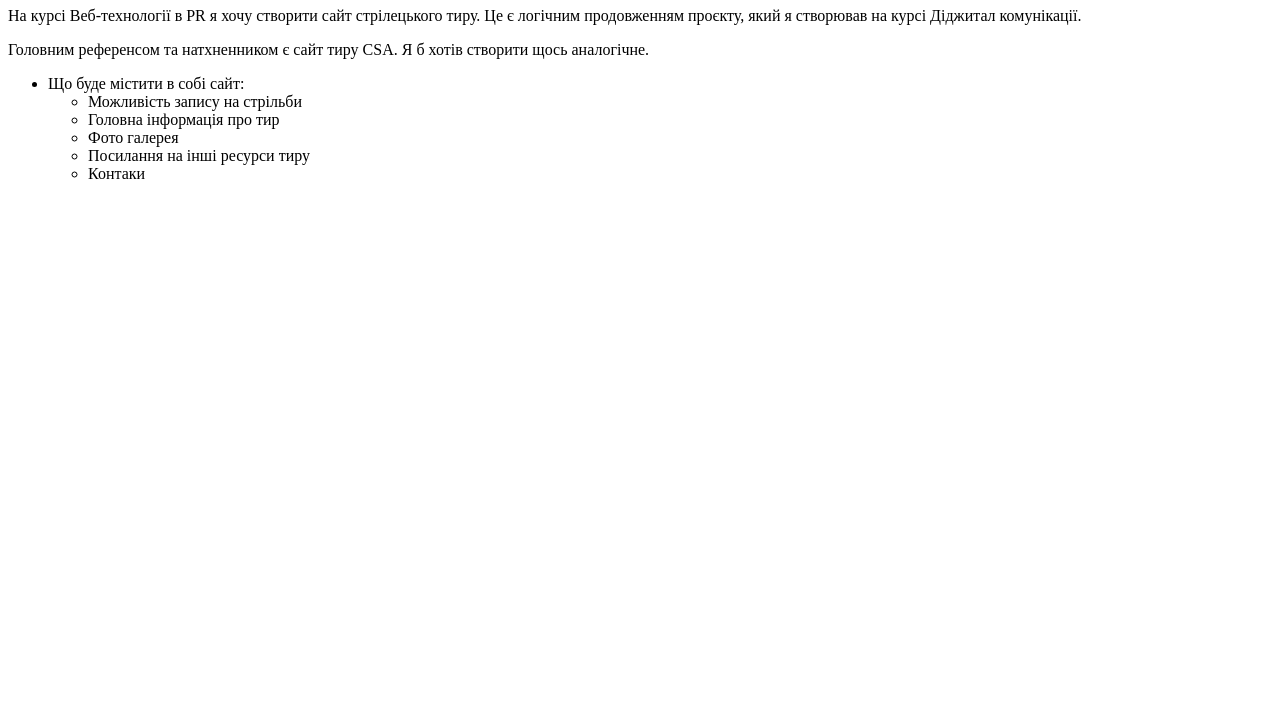
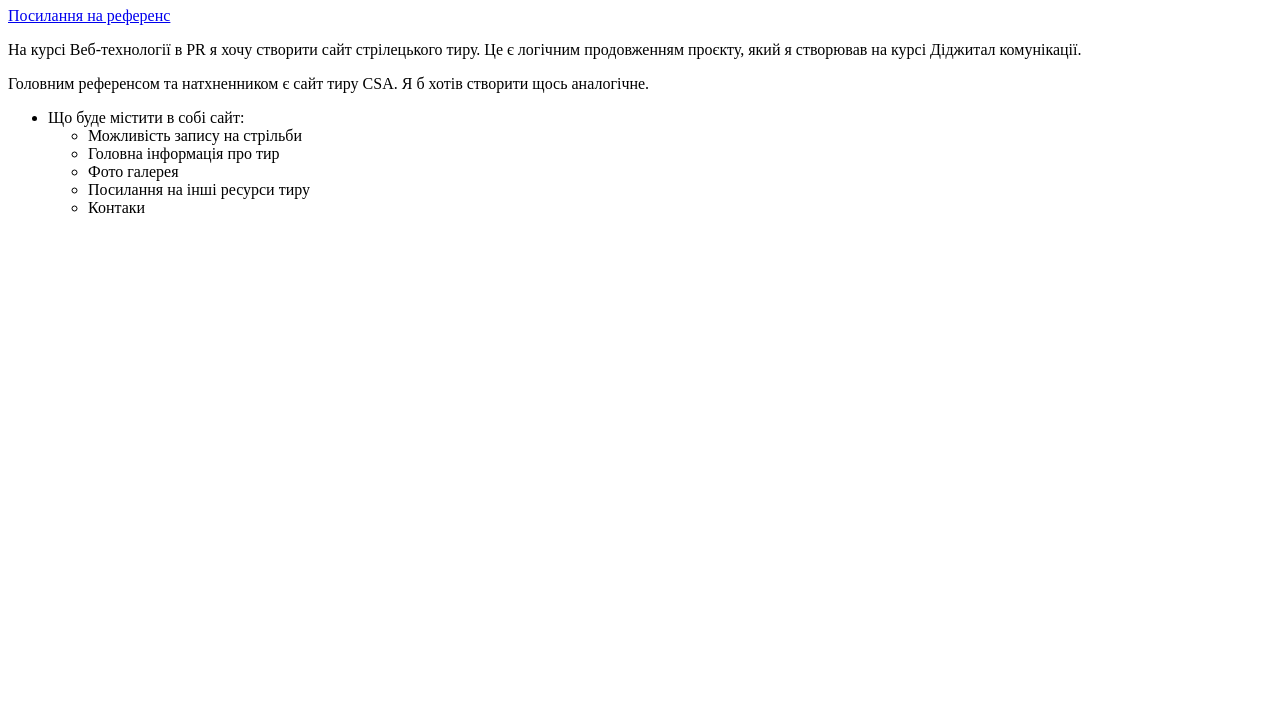
Before and after one commit to vilnuishooting/vilnuishooting.github.io, a plain HTML site: page index.html.html in a window 1280 px wide. Shown: the part 73-800 px from the top of the page. Drawn offline with Linux system fonts and the light colour scheme.

Commit message:
Update index.html.html

```diff
--- a/index.html.html
+++ b/index.html.html
@@ -7,6 +7,7 @@
     </head>
     <body>
         <h1> Про мій сайт</h1>
+        <a href="https://csa.in.ua/shooting/">Посилання на референс</a>
         <p>На курсі Веб-технології в PR я хочу створити сайт стрілецького тиру. Це є логічним продовженням проєкту, який я створював на курсі Діджитал комунікації. </p>
         <p>Головним референсом та натхненником є сайт тиру CSA. Я б хотів створити щось аналогічне.</p>
         <ul>
```
